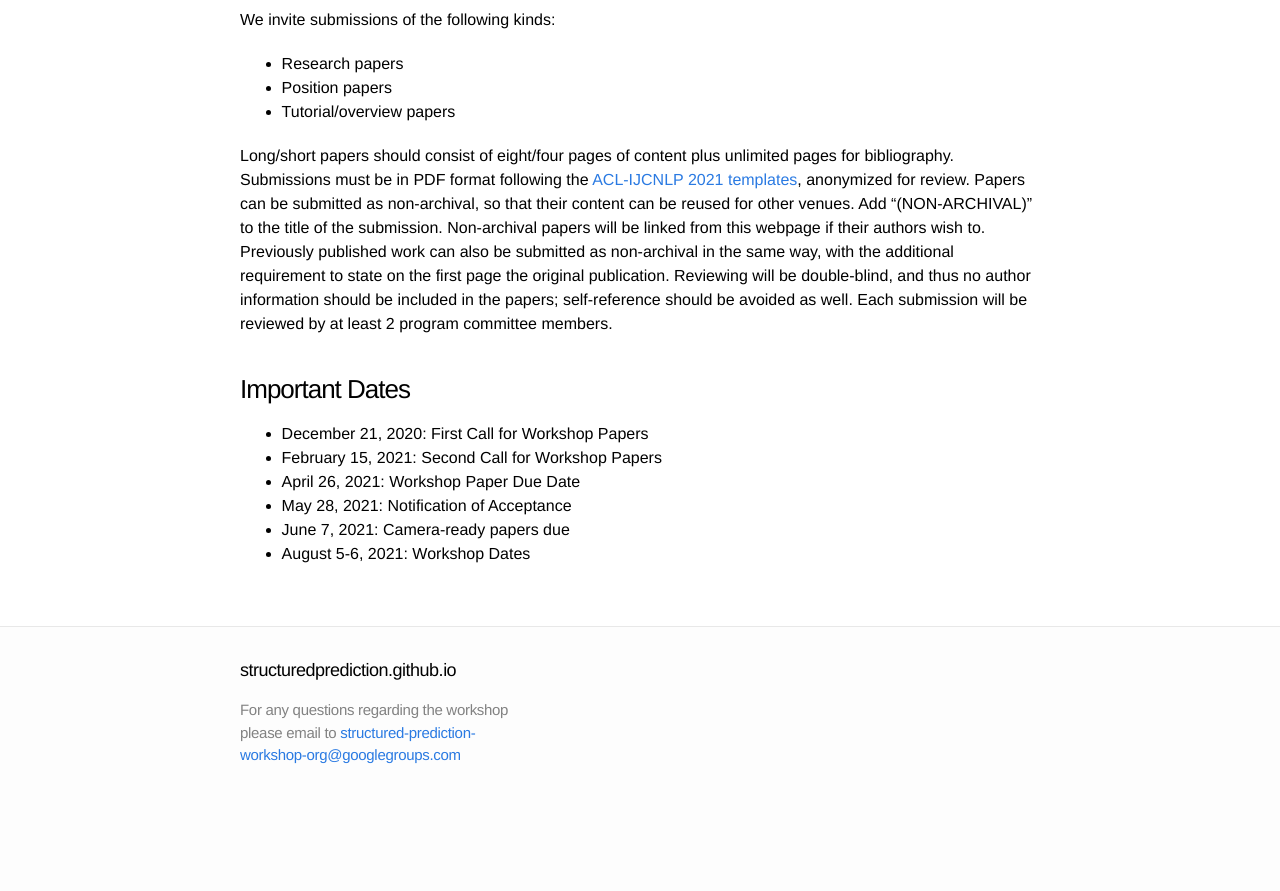
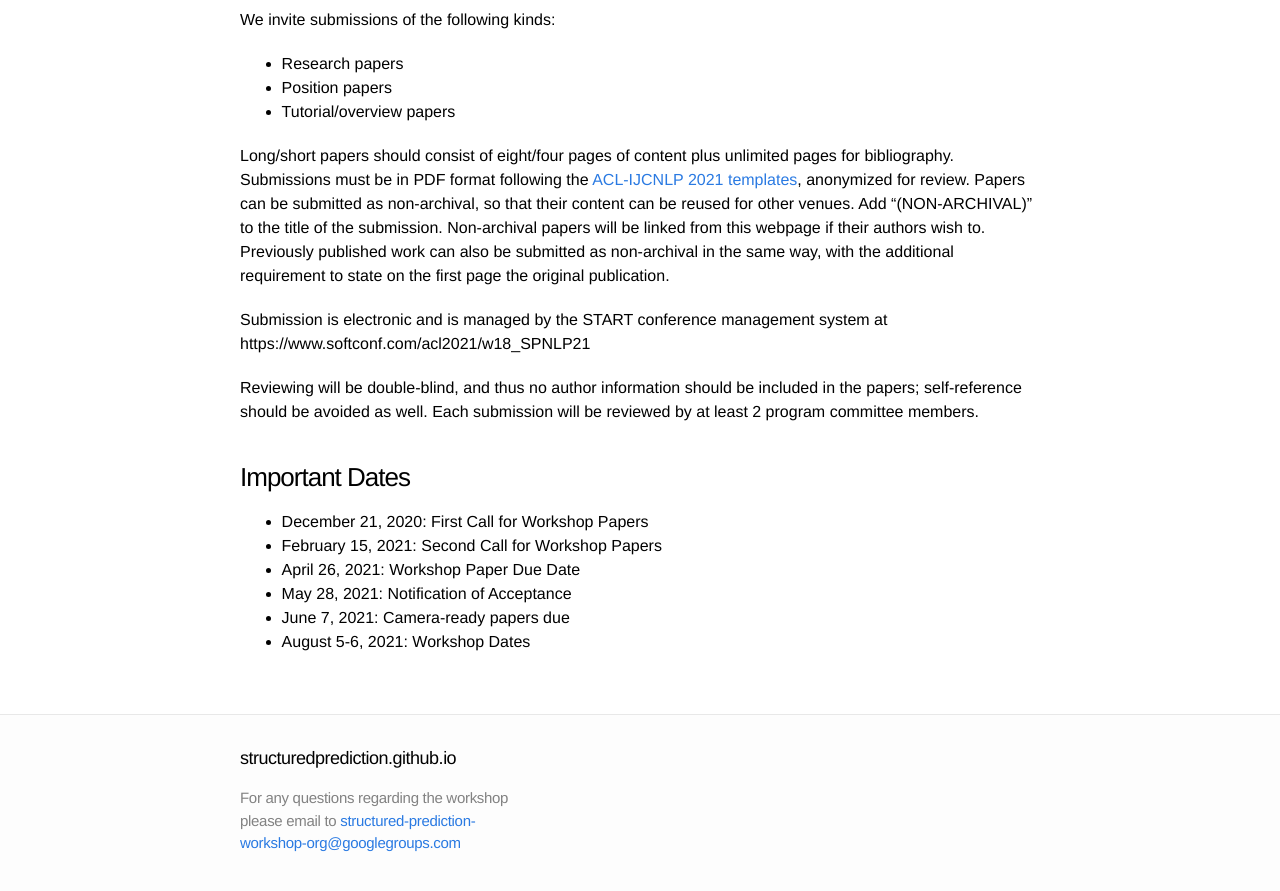
Before and after one commit to structuredprediction/structuredprediction.github.io, a Jekyll site: the page built from SPNLP21/1_cfp.md, in a window 1280 px wide and 900 px high, scrolled down 2275 px. Shown: the top 891 px of the window. Built offline with Jekyll 4.4.1, drawn with Linux system fonts in a browser that asks for light colours; before the commit the page ends 3087 px from its top, so only the background shows below that; some of the changed text lies outside the part shown.

Commit message:
Update 1_cfp.md

```diff
--- a/SPNLP21/1_cfp.md
+++ b/SPNLP21/1_cfp.md
@@ -82,8 +82,11 @@ We invite submissions of the following kinds:
 
 Long/short papers should consist of eight/four pages of content plus unlimited pages for bibliography. Submissions must be in PDF format following the [ACL-IJCNLP 2021 templates](https://2021.aclweb.org/calls/papers/#submissions), anonymized for review. Papers can be submitted as non-archival, so that their content can be reused for other venues. Add "(NON-ARCHIVAL)" to the title of the submission. Non-archival papers will be linked from this webpage if their authors wish to. Previously published work can also be submitted as non-archival in the same way, with the additional requirement to state on the first page the original publication.
 <!--To mark your submission as non-archival, check the corresponding checkbox on the submission form. -->
+
+Submission is electronic and is managed by the START conference management system at
+https://www.softconf.com/acl2021/w18_SPNLP21
+
 Reviewing will be double-blind, and thus no author information should be included in the papers; self-reference should be avoided as well. Each submission will be reviewed by at least 2 program committee members.
-
 
 ### Important Dates
 - December 21, 2020: First Call for Workshop Papers
```
Also changed, not shown: other parts of SPNLP21/1_cfp.md (+1 -1 lines).
